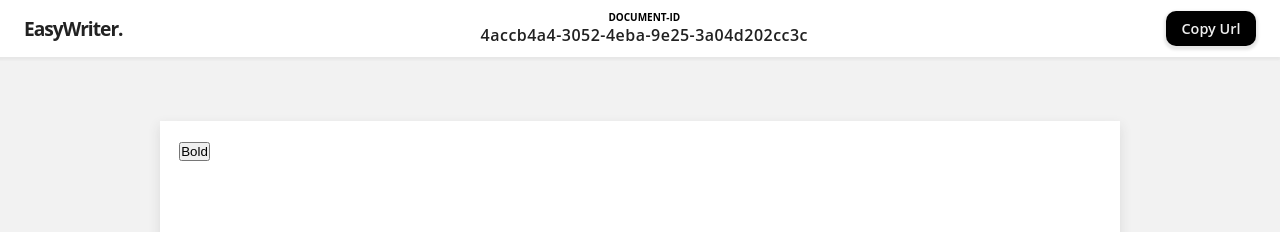
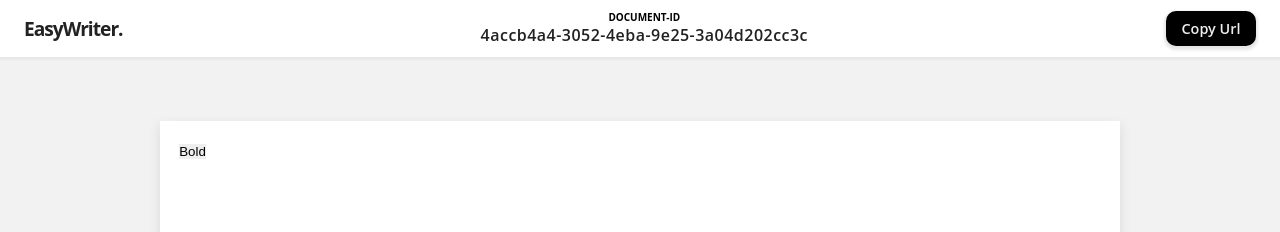
Before and after one commit to eniolajayi/easy-writer, a React (Create React App) app: page /group/4accb4a4-3052-4eba-9e25-3a04d202cc3c in a window 1280 px wide. Shown: the top 232 px of the page. Built offline with nearby package versions, Linux system fonts and the light colour scheme; no server answers.

Commit message:
add base button styles

```diff
--- a/src/index.css
+++ b/src/index.css
@@ -26,3 +26,8 @@ code {
   font-family: source-code-pro, Menlo, Monaco, Consolas, "Courier New",
     monospace;
 }
+
+button {
+  background-color: #eee;
+  border: none;
+}
```
